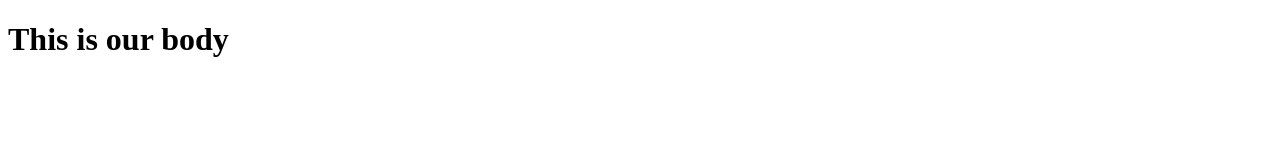
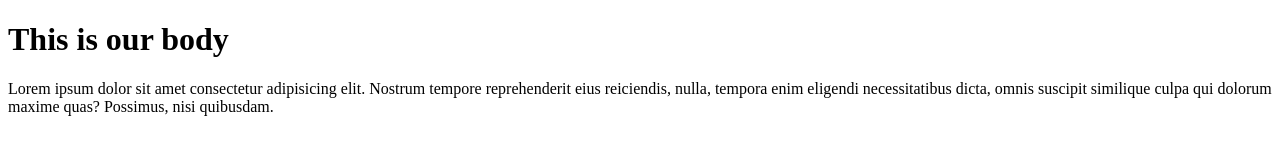
Before and after one commit to Mh-Alamin/colormag-theme, a plain HTML site: page index.html in a window 1280 px wide. Drawn offline with Linux system fonts and the light colour scheme.

Commit message:
added paragraph tag

```diff
--- a/index.html
+++ b/index.html
@@ -8,5 +8,7 @@
 </head>
 <body>
       <h1>This is our body</h1>
+
+      <p>Lorem ipsum dolor sit amet consectetur adipisicing elit. Nostrum tempore reprehenderit eius reiciendis, nulla, tempora enim eligendi necessitatibus dicta, omnis suscipit similique culpa qui dolorum maxime quas? Possimus, nisi quibusdam.</p>
 </body>
 </html>
```
